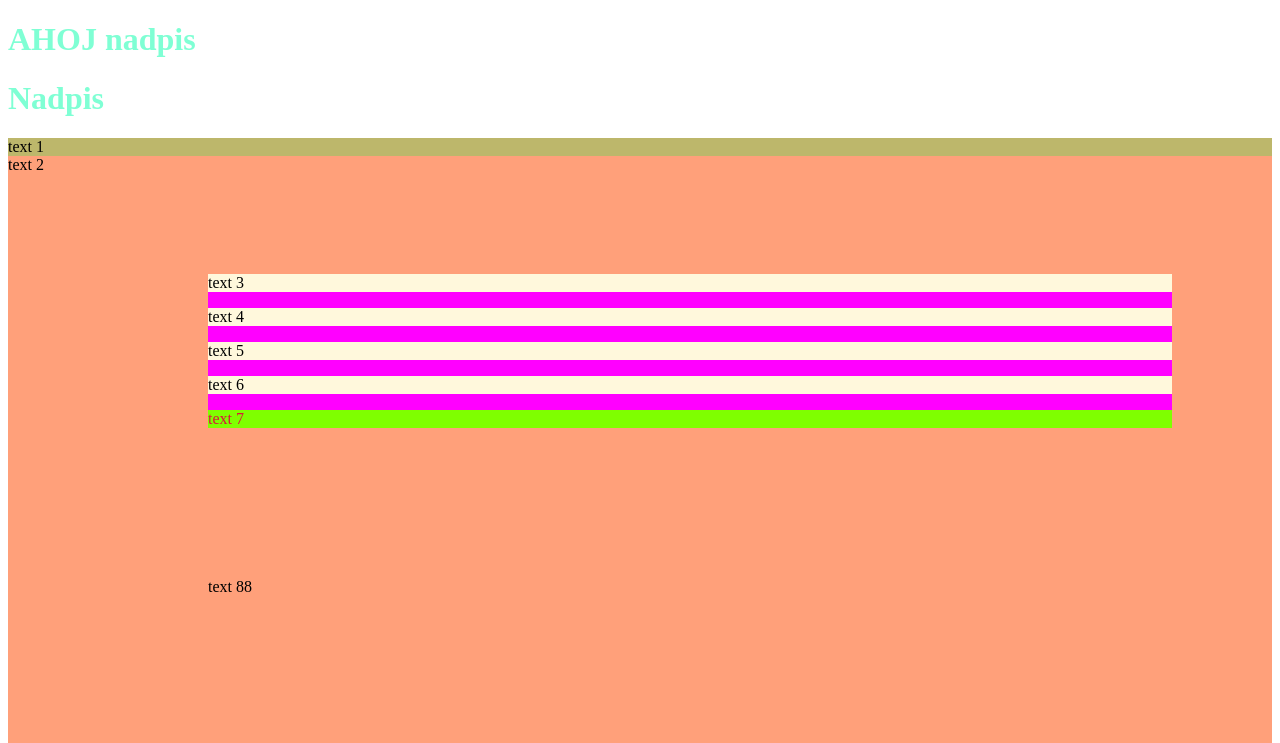
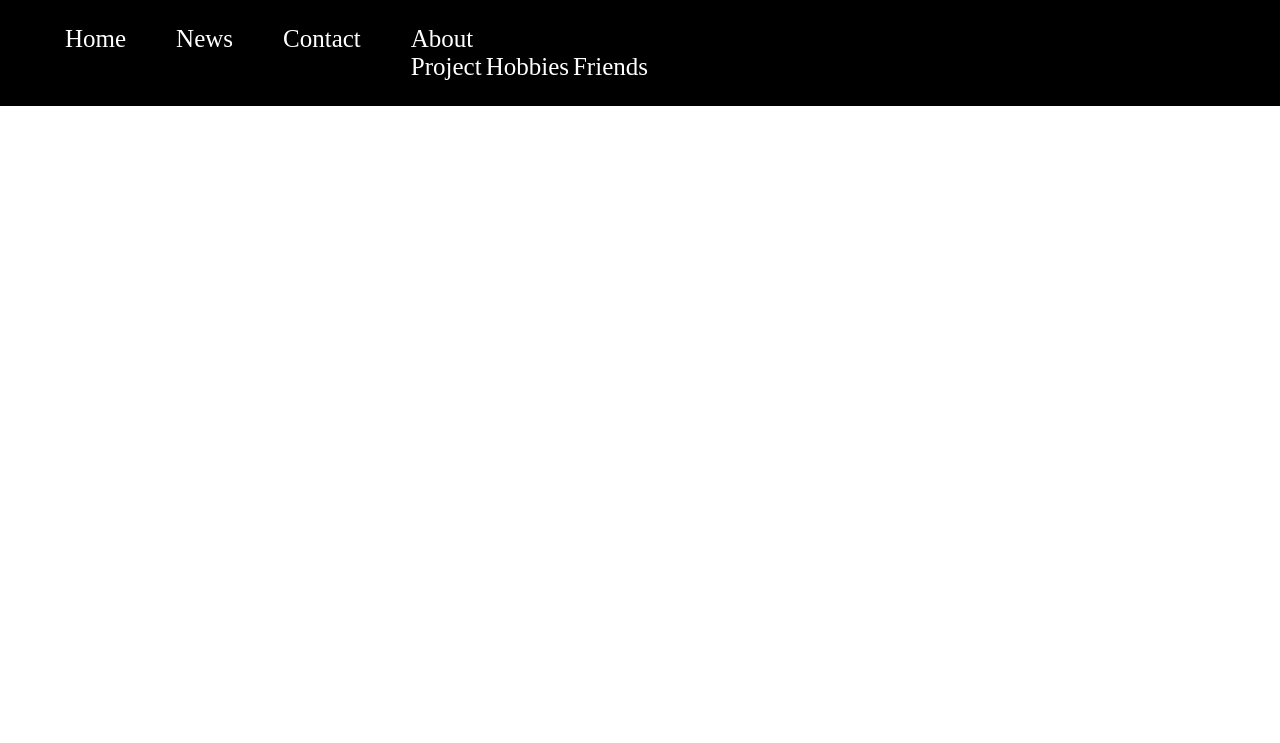
Before and after one commit to Krystof25/webIIKT, a plain HTML site: page index.html in a window 1280 px wide. Shown: the top 743 px of the page. Drawn offline with Linux system fonts and the light colour scheme.

Commit message:
nabidli jsme nav menu

```diff
--- a/index.html
+++ b/index.html
@@ -8,6 +8,7 @@
 </head>
     <link rel="stylesheet" href="style.css">
 <body>
+  <!--
     <div class="kk">
     <h1> AHOJ nadpis</h1>
     <h1>Nadpis</h1>
@@ -48,5 +49,19 @@
 <div class="box">
   <p>text 3</p>
 </div>
+-->
+<ul>
+  <li><a href="#home">Home</a></li>
+  <li><a href="#news">News</a></li>
+  <li><a href="#contact">Contact</a></li>
+  <li>
+    <a href="#about">About</a>
+    <div class="dropdown-content">
+      <a href="#">Project</a>
+      <a href="#">Hobbies</a>
+      <a href="#">Friends</a>
+    </div>
+  </li>
+</ul>
 </body>
 </html>
--- a/style.css
+++ b/style.css
@@ -1,3 +1,4 @@
+/*
 h1{ color: aquamarine;}
 
 #id1 {background-color: darkkhaki;}
@@ -40,7 +41,7 @@ a:visited {
 }
 
 a:hover {
-    color: blue; /* když na odkaz najedu myší*/
+    color: blue;
 }
 
 a:active {
@@ -63,7 +64,6 @@ li {
     padding: 100px;
     border: 5px solid black;
 }
-/* inline elementy nemaji margin a padding, respektive maji ale jsou k nicemu*/
 
 .kk {
     margin-bottom: 100px;
@@ -73,11 +73,33 @@ li {
     background-color: coral;
     width: 200px;
     height: 100px;
-    overflow: hidden;/*urcuje chovani textu, když se nevleze do elementu*/
+    overflow: hidden;
  }
 
  .box {
     border: 5px solid black;
-    width: 20%; /* nastavi kolik obrazovky to zabírá*/
-    float: center; /* hodi to elementy na jednu stranu a prehodi poradi*/
+    width: 20%;
+    float: center;
  }
+ */
+
+ * {
+    margin: 0px;
+ }
+
+ ul {
+    list-style-type: none;
+    background-color: black;
+    overflow: hidden;
+ }
+
+ li {
+ float: left;
+ padding: 25px;
+ }
+
+ a {
+    color: white;
+    font-size: 25px;
+    text-decoration: none;
+ }
```
